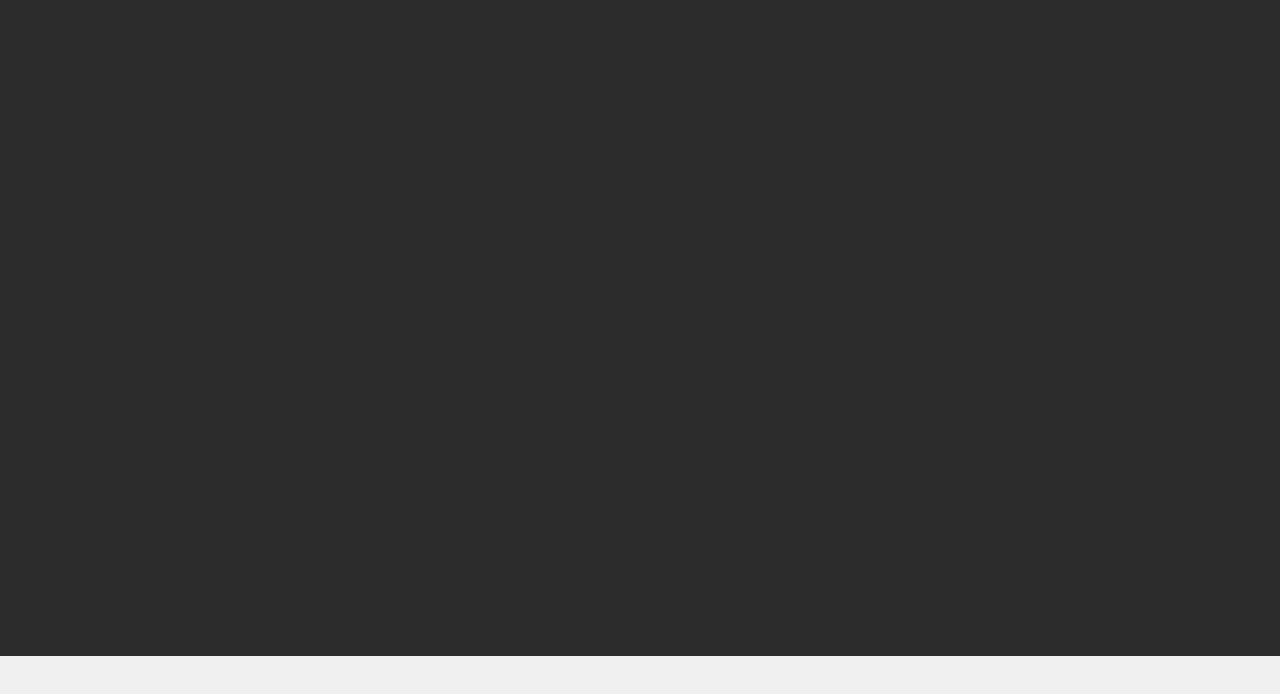
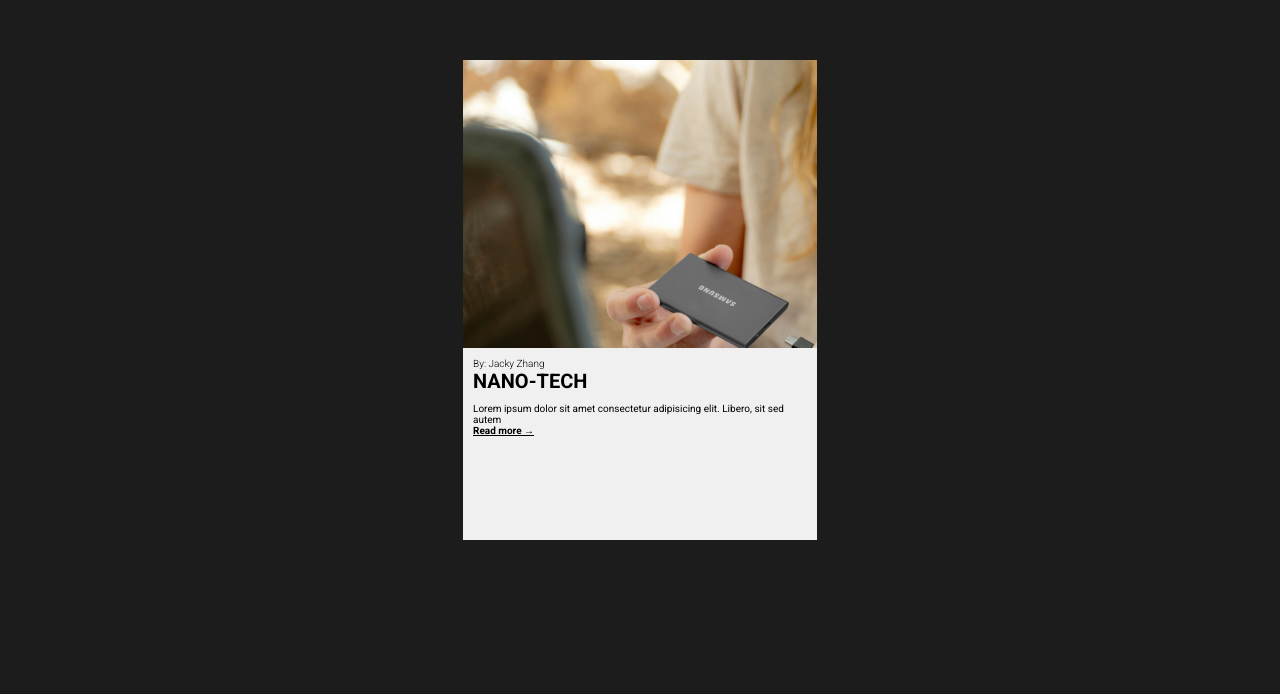
Before and after one commit to jackychip/Chem12STSE, a plain HTML site: page index.html in a window 1280 px wide. Shown: the part 960-1654 px from the top of the page. Before the commit the page ends 1616 px from the top, so only its background shows below. Drawn offline with Linux system fonts and the light colour scheme.

Commit message:
Added flexbox blog subsection.

```diff
--- a/home.css
+++ b/home.css
@@ -63,7 +63,6 @@ header h3:hover {
 .featured {
     display: flex;
     max-width: 100vw;
-    margin: 0.625rem;
 }
 
 .thumbnail {
@@ -125,9 +124,55 @@ header h3:hover {
 
 /* BLOG SELECTION */
 
-.blog-selection {
-    height: 100vh;
-    background-color: rgb(44, 44, 44);
+.flex-container {
+    display: flex;
+    min-height: 100vh;
+    padding: 5rem;
+    gap: 4rem;
+    justify-content: center;
+    align-items: center;
+    flex-wrap: wrap;
+    background-color: rgb(28, 28, 28);
+}
+
+.box {
+    display: flex;
+    background-image: url("temp.jpg");
+    background-repeat: no-repeat;
+    background-size: cover;
+    width: 30%;
+    height: 60vh;
+}
+
+.box-info {
+    background: rgb(240, 240, 240);
+    height: 40%;
+    margin-top: auto;
+}
+
+.box-info h2 {
+    margin: 1rem 0 0 1rem;
+    font-weight: 300;
+}
+
+.box-info h1 {
+    margin: 0 0 1rem 1rem;
+    font-size: 2rem;
+    font-weight: bold;
+}
+
+.box-info p {
+    margin: 0 1rem 0 1rem;
+    font-size: 1rem;
+    font-weight: 400;
+}
+
+.box-info a {
+    margin: 0 0 0 1rem;
+    font-size: 1rem;
+    font-weight: 600;
+    text-decoration: underline;
+    color: black;
 }
 
 /* LAPTOP MEDIA QUERIES */
@@ -148,11 +193,11 @@ header h3:hover {
     * {
         font-size: 30px;
     }
+
+    .thumbnail-info-text {
+        width: 70%;
+        max-width: 2000px;
+    }
 }
 
 /* MOBILE MEDIA QUERIES */
-
-.thumbnail-info-text {
-    width: 70%;
-    max-width: 2000px;
-}
--- a/index.html
+++ b/index.html
@@ -24,8 +24,15 @@
             </div>
         </div>
     </div>
-    <div class="blog-selection">
-
+    <div class="flex-container">
+        <div class="box">
+            <div class="box-info">
+                <h2>By: Jacky Zhang</p>
+                <h1>NANO-TECH</h1>
+                <p>Lorem ipsum dolor sit amet consectetur adipisicing elit. Libero, sit sed autem </p>
+                <a href="">Read more →</a>
+            </div>
+        </div>
     </div>
     <script src="home.js"></script>
 </body>
```
Also changed, not shown: temp.jpg (added).
